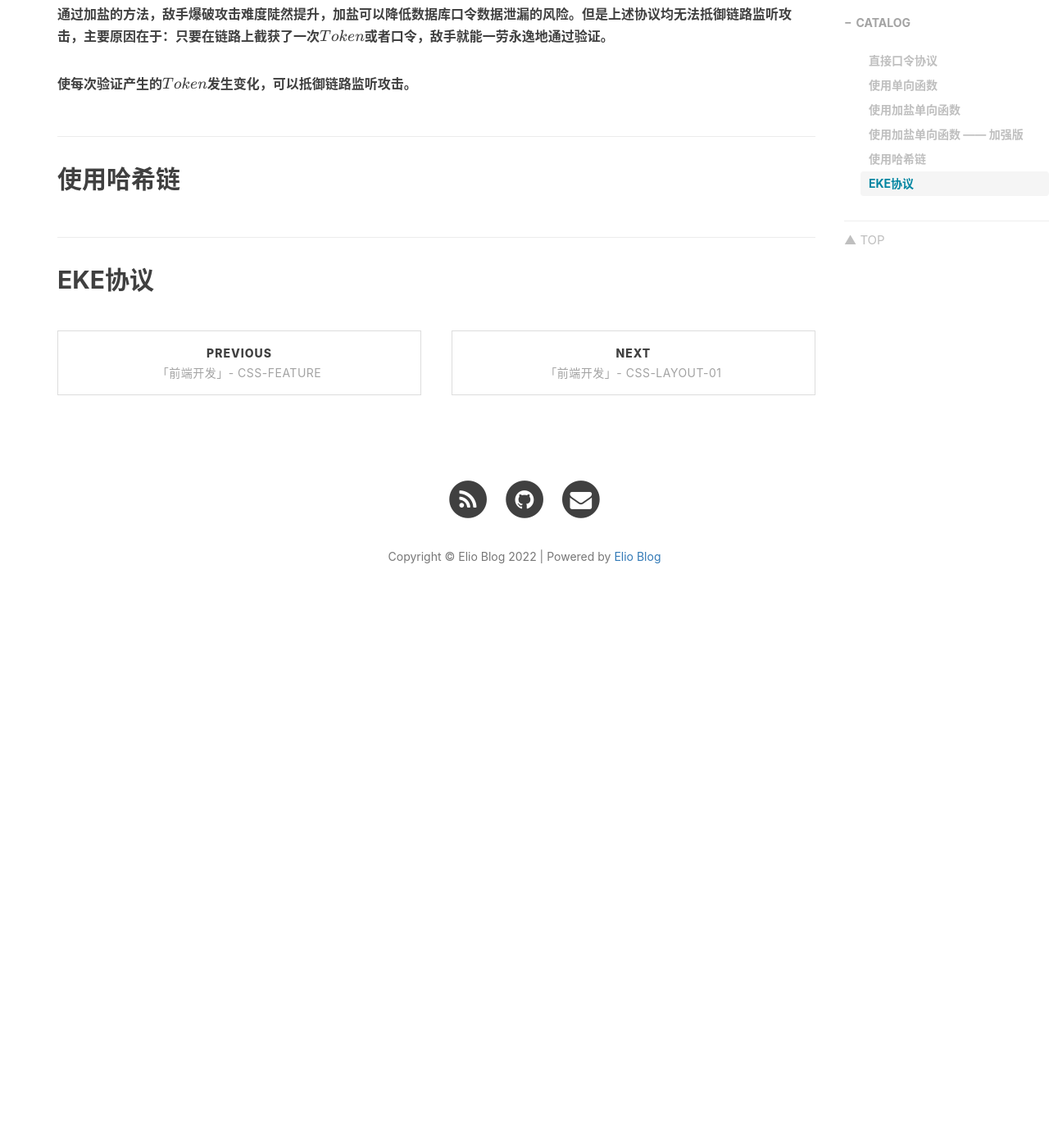
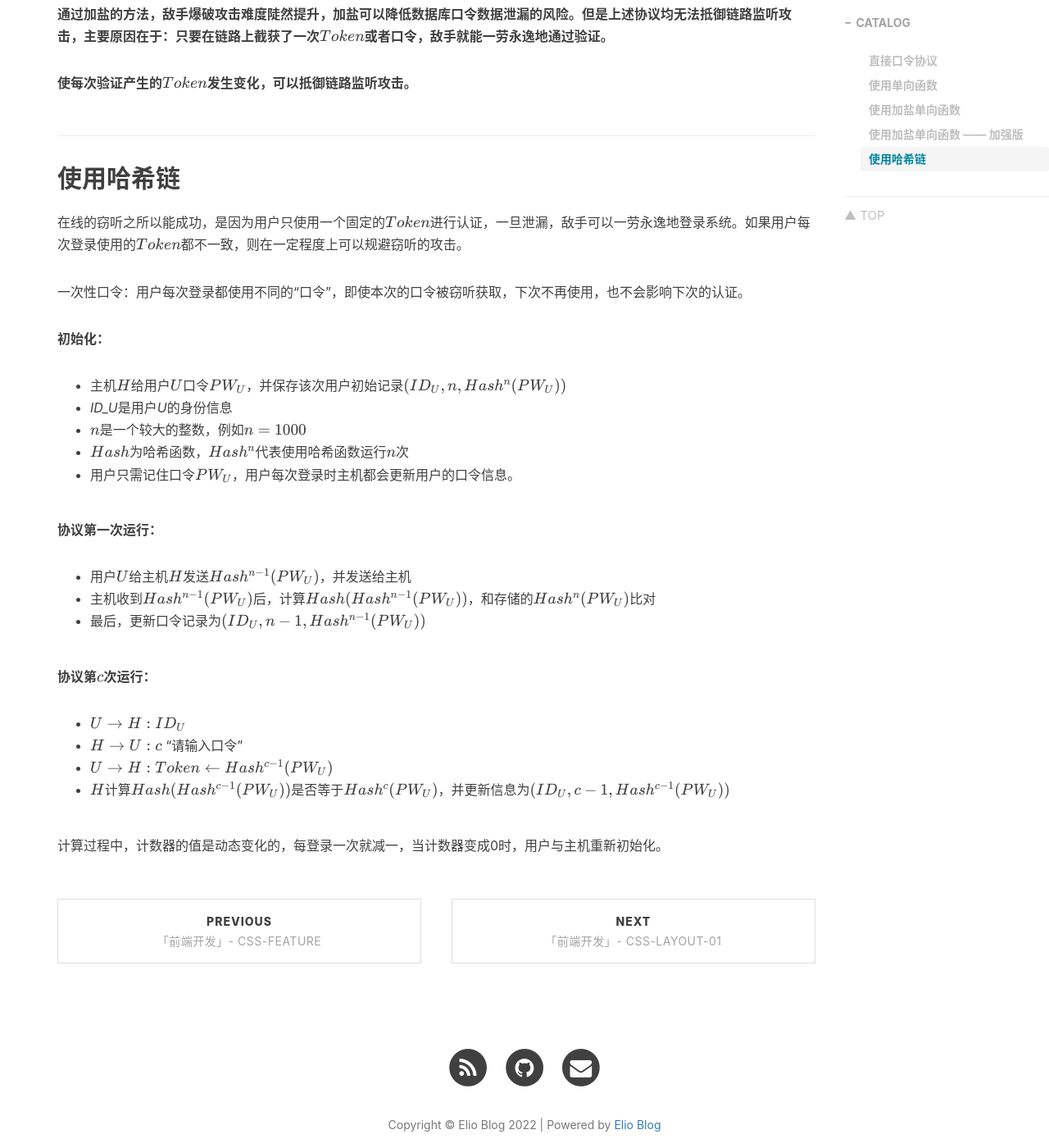
Before and after one commit to eliochiu/eliochiu.github.io, a Jekyll site: the page built from _posts/secure-protocol/2022-10-22-secureProtocol-primary-password.md, in a window 1280 px wide and 1400 px high, scrolled down 2712 px. Shown: the whole window at 82% size. Built offline with Jekyll 4.4.1, drawn with Linux system fonts in a browser that asks for light colours; nearby versions of some CDN libraries; comment, search, counter and statistics services are not loaded; before the commit the page ends 3495 px from its top, so only the background shows below that; some of the changed text lies outside the part shown.

```diff
--- a/_posts/secure-protocol/2022-10-22-secureProtocol-primary-password.md
+++ b/_posts/secure-protocol/2022-10-22-secureProtocol-primary-password.md
@@ -27,7 +27,7 @@ katex: true
 - 链路攻击：敌手在链路上直接监听用户的明文口令。
 
 ## 使用单向函数
-主机$H$初始化用户$U$后，不再保存用户的明文口令，而是保存用户口令的单向函数值（`one-way function`），如哈希函数值。字典中存储的信息为：$(ID_U, OWF(PW_U))$：
+主机$H$初始化用户$U$后，不再保存用户的明文口令，而是保存用户口令的单向函数值（*one-way function*），如哈希函数值。字典中存储的信息为：$(ID_U, OWF(PW_U))$：
 
 协议流程：
 - $U\rightarrow H:ID_U$
@@ -78,5 +78,26 @@ katex: true
 
 ## 使用哈希链
 
+在线的窃听之所以能成功，是因为用户只使用一个固定的$Token$进行认证，一旦泄漏，敌手可以一劳永逸地登录系统。如果用户每次登录使用的$Token$都不一致，则在一定程度上可以规避窃听的攻击。
 
-## EKE协议
+一次性口令：用户每次登录都使用不同的“口令”，即使本次的口令被窃听获取，下次不再使用，也不会影响下次的认证。
+
+**初始化：**
+- 主机$H$给用户$U$口令$PW_U$，并保存该次用户初始记录$(ID_U, n, Hash^n(PW_U))$
+- *ID_U*是用户*U*的身份信息
+- $n$是一个较大的整数，例如$n=1000$
+- $Hash$为哈希函数，$Hash^n$代表使用哈希函数运行$n$次
+- 用户只需记住口令$PW_U$，用户每次登录时主机都会更新用户的口令信息。
+
+**协议第一次运行：**
+- 用户$U$给主机$H$发送$Hash^{n-1}(PW_U)$，并发送给主机
+- 主机收到$Hash^{n-1}(PW_U)$后，计算$Hash(Hash^{n-1}(PW_U))$，和存储的$Hash^{n}(PW_U)$比对
+- 最后，更新口令记录为$(ID_U, n-1, Hash^{n-1}(PW_U))$
+
+**协议第$c$次运行：**
+- $U\rightarrow H:ID_U$
+- $H\rightarrow U: c$ "请输入口令"
+- $U\rightarrow H:Token \leftarrow Hash^{c - 1}(PW_U)$
+- $H$计算$Hash(Hash^{c - 1}(PW_U))$是否等于$Hash^{c}(PW_U)$，并更新信息为$(ID_U, c-1, Hash^{c-1}(PW_U))$
+
+计算过程中，计数器的值是动态变化的，每登录一次就减一，当计数器变成0时，用户与主机重新初始化。
```
Also changed, not shown: other parts of _posts/secure-protocol/2022-10-22-secureProtocol-primary-password.md (+1 -1 lines), _posts/frontend/css/2022-10-22-frontend-css-layout-05.md (added, +99 -0 lines), _posts/frontend/css/2022-10-23-frontend-css-layout-06.md (added, +16 -0 lines), _posts/frontend/css/2022-10-23-frontend-css-layout-07.md (added, +16 -0 lines), _posts/frontend/css/2022-10-23-frontend-css-layout-08.md (added, +16 -0 lines), _posts/frontend/css/2022-10-23-frontend-css-layout-09.md (added, +16 -0 lines), img/in-post/post-frontend-css/overflow.png (added), img/in-post/post-frontend-css/position-absolute1.png (added), img/in-post/post-frontend-css/position-absolute2.png (added), img/in-post/post-frontend-css/position-absolute3.png (added), img/in-post/post-frontend-css/position-relative1.png (added), img/in-post/post-frontend-css/position-relative2.png (added), img/in-post/post-frontend-css/position-sticky.gif (added).
